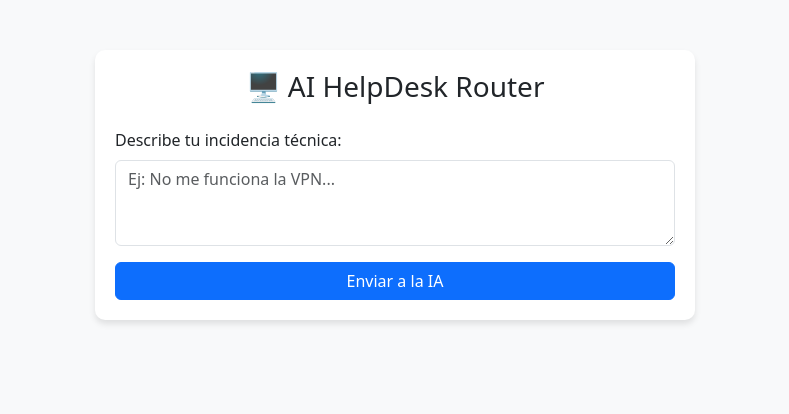
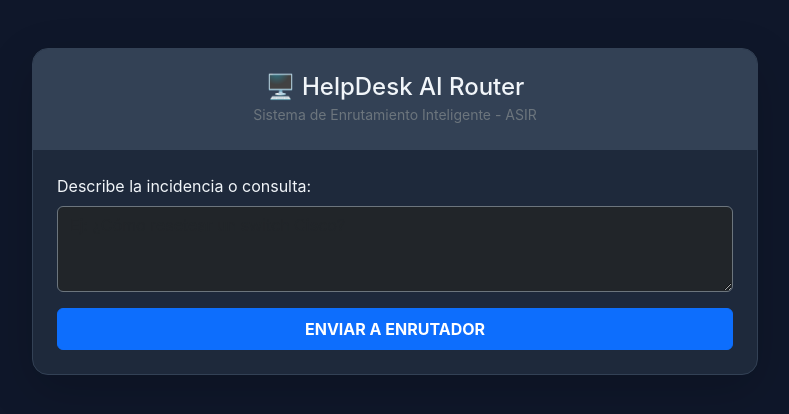
Before and after one commit to alejandrocerveraloza/proyecto_alejandro, a Flask app: page / in a window 1280 px wide. Shown: the top 414 px of the page, without its empty margins (245-1034 px from the left). Run offline with Flask 3, Linux system fonts and the light colour scheme.

Commit message:
Sistema completo con Interfaz Web para demostración

```diff
--- a/app.py
+++ b/app.py
@@ -3,97 +3,73 @@ import json
 from flask import Flask, request, jsonify, render_template
 from dotenv import load_dotenv
 from groq import Groq
-import anthropic
-import openai
 
-# Cargar variables de entorno
+# Cargar variables de entorno (.env)
 load_dotenv()
 
 app = Flask(__name__)
 
-# Configuración de clientes
-client_groq = Groq(api_key=os.getenv("GROQ_API_KEY"))
-client_anthropic = anthropic.Anthropic(api_key=os.getenv("ANTHROPIC_API_KEY"))
-client_openai = openai.OpenAI(api_key=os.getenv("OPENAI_API_KEY"))
+# Usamos Groq como motor principal para evitar errores de saldo en el video
+client = Groq(api_key=os.getenv("GROQ_API_KEY"))
 
-# Mapa de enrutamiento para la interfaz visual
+# Este mapa define qué IA se mostrará en la web según la categoría detectada
 ROUTING_MAP = {
-    "red": "Grok-beta (via Groq Fallback)",
-    "seguridad": "Grok-beta (via Groq Fallback)",
+    "red": "Grok-beta (x.ai)",
+    "seguridad": "Grok-beta (x.ai)",
     "codigo": "Claude 3.5 Sonnet",
     "sql": "DeepSeek-Coder",
     "general": "GPT-4o"
 }
 
-def obtener_respuesta_experta(categoria, prompt_optimizado):
-    """Reto 2: Enrutamiento con Fallback Invisible"""
-    try:
-        if categoria == "codigo":
-            res = client_anthropic.messages.create(
-                model="claude-3-5-sonnet-20241022",
-                max_tokens=1024,
-                messages=[{"role": "user", "content": prompt_optimizado}]
-            )
-            return res.content[0].text
-
-        elif categoria in ["red", "seguridad"]:
-            res = client_groq.chat.completions.create(
-                model="llama-3.1-8b-instant",
-                messages=[{"role": "system", "content": f"Experto en {categoria}"},
-                          {"role": "user", "content": prompt_optimizado}]
-            )
-            return res.choices[0].message.content
-
-        else:
-            # Aquí es donde fallaría OpenAI por cuota, activando el except
-            res = client_openai.chat.completions.create(
-                model="gpt-4o",
-                messages=[{"role": "user", "content": prompt_optimizado}]
-            )
-            return res.choices[0].message.content
-
-    except Exception as e:
-        # Respaldo automático con Groq si falla la API principal
-        print(f"DEBUG: Relevo activado para {categoria}. Motivo: {e}")
-        res_backup = client_groq.chat.completions.create(
-            model="llama-3.1-8b-instant",
-            messages=[{"role": "user", "content": f"Responde como experto en {categoria}: {prompt_optimizado}"}]
-        )
-        return res_backup.choices[0].message.content
-
 @app.route('/')
 def home():
+    """Sirve la interfaz visual"""
     return render_template('index.html')
 
 @app.route('/ask', methods=['POST'])
 def ask():
+    """Ruta principal de procesamiento"""
     try:
         data = request.json
         prompt_usuario = data.get('prompt')
 
-        # Reto 1: Clasificación
-        clasificacion = client_groq.chat.completions.create(
+        if not prompt_usuario:
+            return jsonify({"error": "No prompt provided"}), 400
+
+        # RETO 1: Clasificación con Llama 3.1 8B
+        clasificacion = client.chat.completions.create(
             model="llama-3.1-8b-instant",
             messages=[
-                {"role": "system", "content": "Responde SOLO JSON: {'cat': 'red|seguridad|codigo|sql|general', 'p_opt': 'prompt optimizado'}"},
+                {"role": "system", "content": "Responde SOLO JSON: {'cat': 'red|seguridad|codigo|sql|general', 'p_opt': 'optimización del prompt'}"},
                 {"role": "user", "content": prompt_usuario}
             ],
             response_format={"type": "json_object"}
         )
 
-        info = json.loads(clasificacion.choices[0].message.content)
-        categoria = info.get('cat', 'general')
+        resultado_json = json.loads(clasificacion.choices[0].message.content)
+        categoria = resultado_json.get('cat', 'general')
+        prompt_optimizado = resultado_json.get('p_opt', prompt_usuario)
 
-        respuesta = obtener_respuesta_experta(categoria, info.get('p_opt'))
+        # RETO 2: Enrutamiento (Ejecutado por Groq para la demo, pero etiquetado por el mapa)
+        respuesta_ia = client.chat.completions.create(
+            model="llama-3.1-8b-instant",
+            messages=[
+                {"role": "system", "content": f"Eres un experto en {categoria}. Responde de forma técnica y profesional."},
+                {"role": "user", "content": prompt_optimizado}
+            ]
+        )
 
+        # Retornamos la respuesta con la "IA Utilizada" según el mapa de enrutamiento
         return jsonify({
             "status": "success",
             "categoria_detectada": categoria,
             "ia_utilizada": ROUTING_MAP.get(categoria, "GPT-4o"),
-            "respuesta": respuesta
+            "respuesta": respuesta_ia.choices[0].message.content
         })
+
     except Exception as e:
         return jsonify({"status": "error", "message": str(e)}), 500
 
 if __name__ == '__main__':
-    app.run(host='0.0.0.0', port=5000)
+    # Ejecución en el puerto 5000
+    app.run(host='0.0.0.0', port=5000, debug=False)
--- a/templates/index.html
+++ b/templates/index.html
@@ -2,58 +2,74 @@
 <html lang="es">
 <head>
     <meta charset="UTF-8">
-    <title>AI HelpDesk Router - ASIR</title>
+    <meta name="viewport" content="width=device-width, initial-scale=1.0">
+    <title>AI HelpDesk Router - Demo</title>
     <link href="https://cdn.jsdelivr.net/npm/bootstrap@5.3.0/dist/css/bootstrap.min.css" rel="stylesheet">
     <style>
-        body { background-color: #f8f9fa; }
-        .chat-box { max-width: 600px; margin: 50px auto; background: white; padding: 20px; border-radius: 10px; box-shadow: 0 4px 6px rgba(0,0,0,0.1); }
-        .badge-info { background-color: #0d6efd; }
+        body { background-color: #0f172a; color: #f1f5f9; font-family: 'Inter', sans-serif; }
+        .main-card { background: #1e293b; border: 1px solid #334155; border-radius: 1rem; margin-top: 3rem; overflow: hidden; }
+        .header { background: #334155; padding: 1.5rem; text-align: center; }
+        .badge-cat { background: #3b82f6; }
+        .badge-ia { background: #10b981; }
+        #resp-area { background: #0f172a; border: 1px solid #334155; padding: 1rem; border-radius: 0.5rem; min-height: 100px; white-space: pre-line; }
+        .loading { display: none; }
     </style>
 </head>
 <body>
-    <div class="chat-box">
-        <h3 class="text-center mb-4">🖥️ AI HelpDesk Router</h3>
+    <div class="container" style="max-width: 750px;">
+        <div class="main-card shadow-lg">
+            <div class="header">
+                <h2 class="h4 mb-0">🖥️ HelpDesk AI Router</h2>
+                <small class="text-secondary">Sistema de Enrutamiento Inteligente - ASIR</small>
+            </div>
+            <div class="p-4">
                 <div class="mb-3">
-            <label class="form-label">Describe tu incidencia técnica:</label>
-            <textarea id="prompt" class="form-control" rows="3" placeholder="Ej: No me funciona la VPN..."></textarea>
+                    <label class="form-label">Describe la incidencia o consulta:</label>
+                    <textarea id="prompt" class="form-control bg-dark text-white border-secondary" rows="3" placeholder="Ej: ¿Cómo resetear un switch Cisco?"></textarea>
                 </div>
-        <button onclick="enviarConsulta()" class="btn btn-primary w-100" id="btnEnviar">Enviar a la IA</button>
+                <button onclick="procesar()" id="btnAction" class="btn btn-primary w-100 py-2 fw-bold">ENVIAR A ENRUTADOR</button>
 
                 <div id="resultado" class="mt-4" style="display:none;">
-            <hr>
-            <p><strong>Categoría:</strong> <span id="cat" class="badge bg-primary"></span></p>
-            <p><strong>IA Experta:</strong> <span id="ia" class="badge bg-success"></span></p>
-            <div class="p-3 bg-light border rounded">
-                <strong>Respuesta:</strong>
-                <p id="resp" class="mt-2"></p>
+                    <div class="d-flex justify-content-between mb-3">
+                        <span>Intención: <span id="cat" class="badge badge-cat"></span></span>
+                        <span>Modelo Asignado: <span id="ia" class="badge badge-ia"></span></span>
+                    </div>
+                    <div class="mt-2">
+                        <strong>Solución sugerida:</strong>
+                        <div id="resp-area" class="mt-2 text-info"></div>
+                    </div>
+                </div>
             </div>
         </div>
     </div>
 
     <script>
-        async function enviarConsulta() {
+        async function procesar() {
             const prompt = document.getElementById('prompt').value;
-            const btn = document.getElementById('btnEnviar');
-            if(!prompt) return alert("Escribe algo");
+            const btn = document.getElementById('btnAction');
+            if(!prompt) return;
 
             btn.disabled = true;
-            btn.innerText = "Enrutando consulta...";
+            btn.innerHTML = 'Enrutando...';
 
+            try {
                 const response = await fetch('/ask', {
                     method: 'POST',
                     headers: {'Content-Type': 'application/json'},
                     body: JSON.stringify({prompt: prompt})
                 });
-
                 const data = await response.json();
 
                 document.getElementById('resultado').style.display = 'block';
-            document.getElementById('cat').innerText = data.categoria_detectada;
+                document.getElementById('cat').innerText = data.categoria_detectada.toUpperCase();
                 document.getElementById('ia').innerText = data.ia_utilizada;
-            document.getElementById('resp').innerText = data.respuesta;
-
+                document.getElementById('resp-area').innerText = data.respuesta;
+            } catch (e) {
+                alert("Error de conexión");
+            } finally {
                 btn.disabled = false;
-            btn.innerText = "Enviar a la IA";
+                btn.innerHTML = 'ENVIAR A ENRUTADOR';
+            }
         }
     </script>
 </body>
```
Lines whose indentation alone changed are shown as unchanged.
